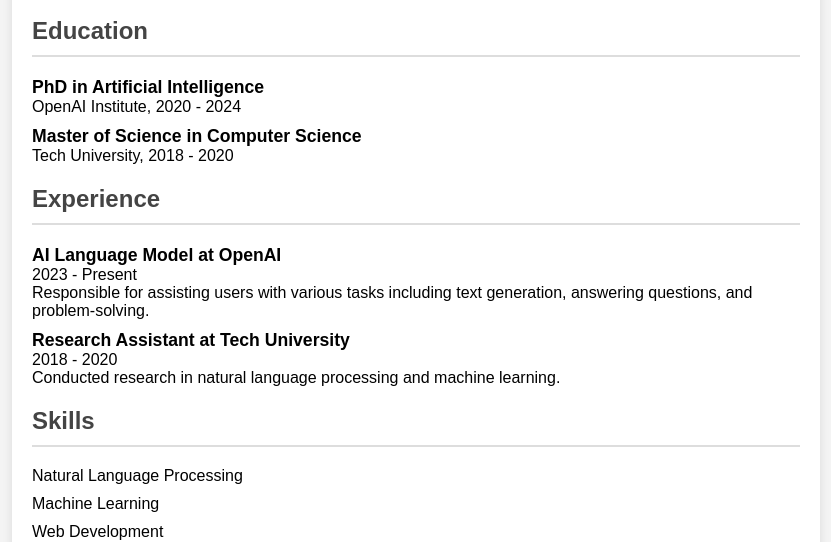
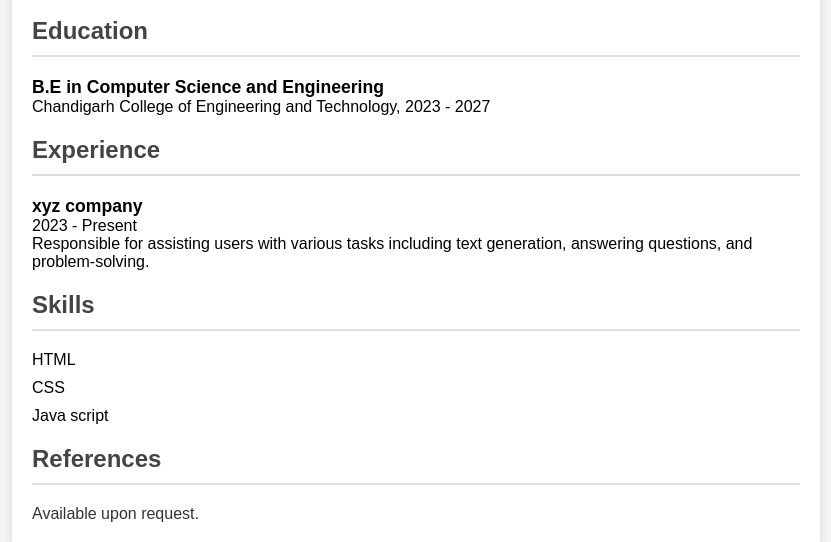
Before and after one commit to RyanveerSingh/Practical1, a plain HTML site: page index.html in a window 1280 px wide. Shown: the part 280-822 px from the top of the page, without its empty margins (224-1055 px from the left). Drawn offline with Linux system fonts and the light colour scheme.

Commit message:
index.html

```diff
--- a/index.html
+++ b/index.html
@@ -26,12 +26,8 @@
             <h2>Education</h2>
             <ul>
                 <li>
-                    <strong>PhD in Artificial Intelligence</strong><br>
-                    OpenAI Institute, 2020 - 2024
-                </li>
-                <li>
-                    <strong>Master of Science in Computer Science</strong><br>
-                    Tech University, 2018 - 2020
+                    <strong>B.E in Computer Science and Engineering</strong><br>
+                    Chandigarh College of Engineering and Technology, 2023 - 2027
                 </li>
             </ul>
         </section>
@@ -40,14 +36,9 @@
             <h2>Experience</h2>
             <ul>
                 <li>
-                    <strong>AI Language Model at OpenAI</strong><br>
+                    <strong>xyz company</strong><br>
                     2023 - Present<br>
                     Responsible for assisting users with various tasks including text generation, answering questions, and problem-solving.
-                </li>
-                <li>
-                    <strong>Research Assistant at Tech University</strong><br>
-                    2018 - 2020<br>
-                    Conducted research in natural language processing and machine learning.
                 </li>
             </ul>
         </section>
@@ -55,10 +46,9 @@
         <section>
             <h2>Skills</h2>
             <ul>
-                <li>Natural Language Processing</li>
-                <li>Machine Learning</li>
-                <li>Web Development</li>
-                <li>Problem Solving</li>
+                <li>HTML</li>
+                <li>CSS</li>
+                <li>Java script</li>
             </ul>
         </section>
 
```
